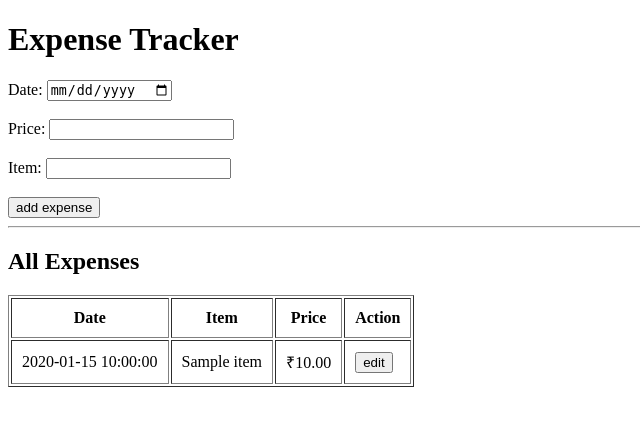
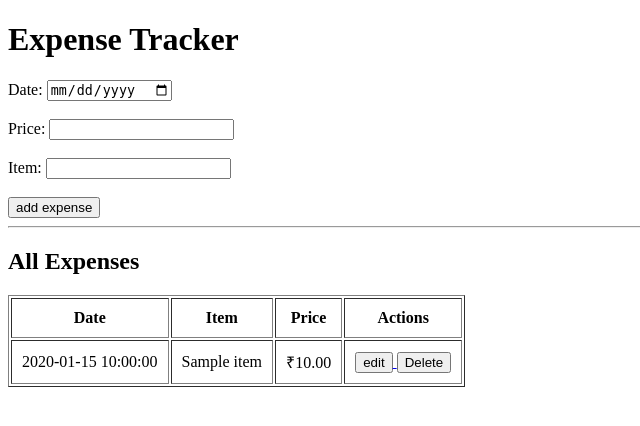
Before and after one commit to daxi-parmar/expense-tracker, a Flask app: page / in a window 1280 px wide. Shown: the top 426 px of the page, without its empty margins (0-640 px from the left). Run offline with Flask 3, Linux system fonts and the light colour scheme; a database or web service that is not in the repository returns one stand-in record (values such as "Sample title").

Commit message:
Add delete route and navigation for expenses

```diff
--- a/app.py
+++ b/app.py
@@ -53,8 +53,11 @@ def edit_expense(expense_id):
     expense = expenses_collection.find_one(
         {"_id": ObjectId(expense_id)}
     )
+    return render_template("edit.html", expense=expense)
 
-    return render_template("edit.html", expense=expense)
+@app.route("/delete/<expense_id>")
+def delete_expense(expense_id):
+    return f"Delete expense {expense_id}"
 
 
 if __name__ == "__main__":
--- a/templates/index.html
+++ b/templates/index.html
@@ -31,7 +31,7 @@
             <th>Date</th>
             <th>Item</th>
             <th>Price</th>
-            <th>Action</th>
+            <th>Actions</th>
         </tr>
 
         {% for expense in expenses %}
@@ -43,6 +43,9 @@
             <td>
                 <a href="/edit/{{ expense._id }}">
                 <button>edit</button>
+                </a>
+                <a href="/delete/{{ expense._id }}">
+                <button>Delete</button>
                 </a>
             </td>
         </tr>
```
